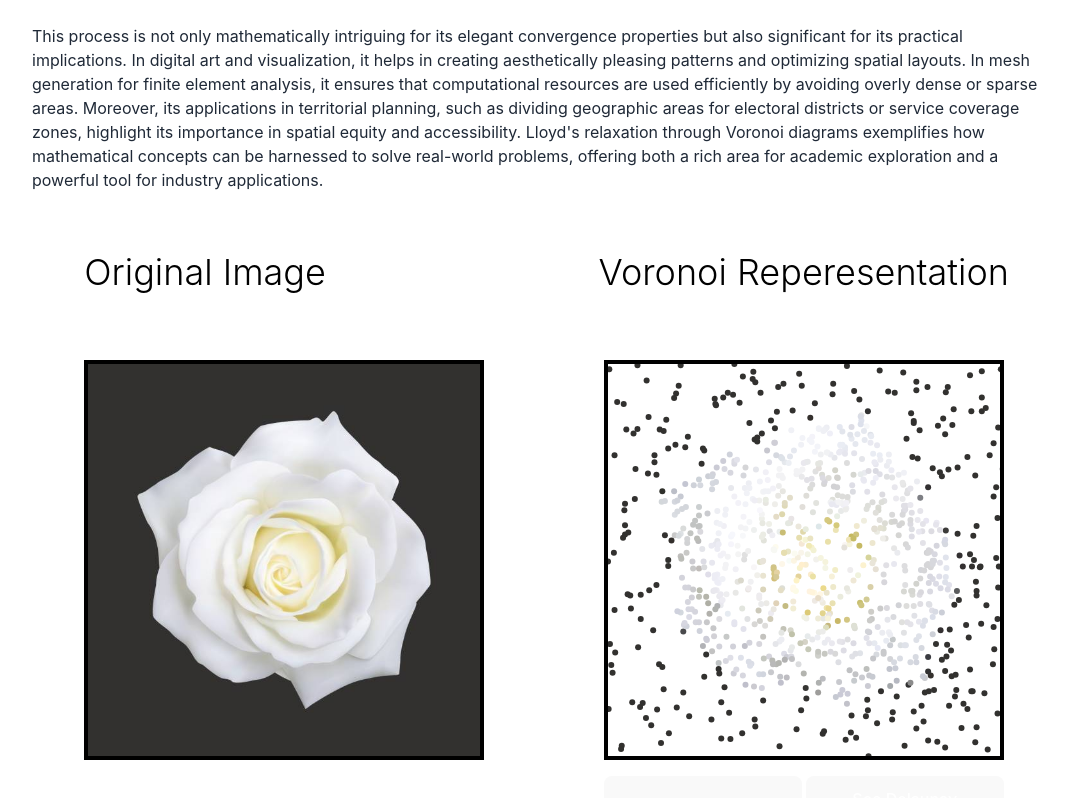
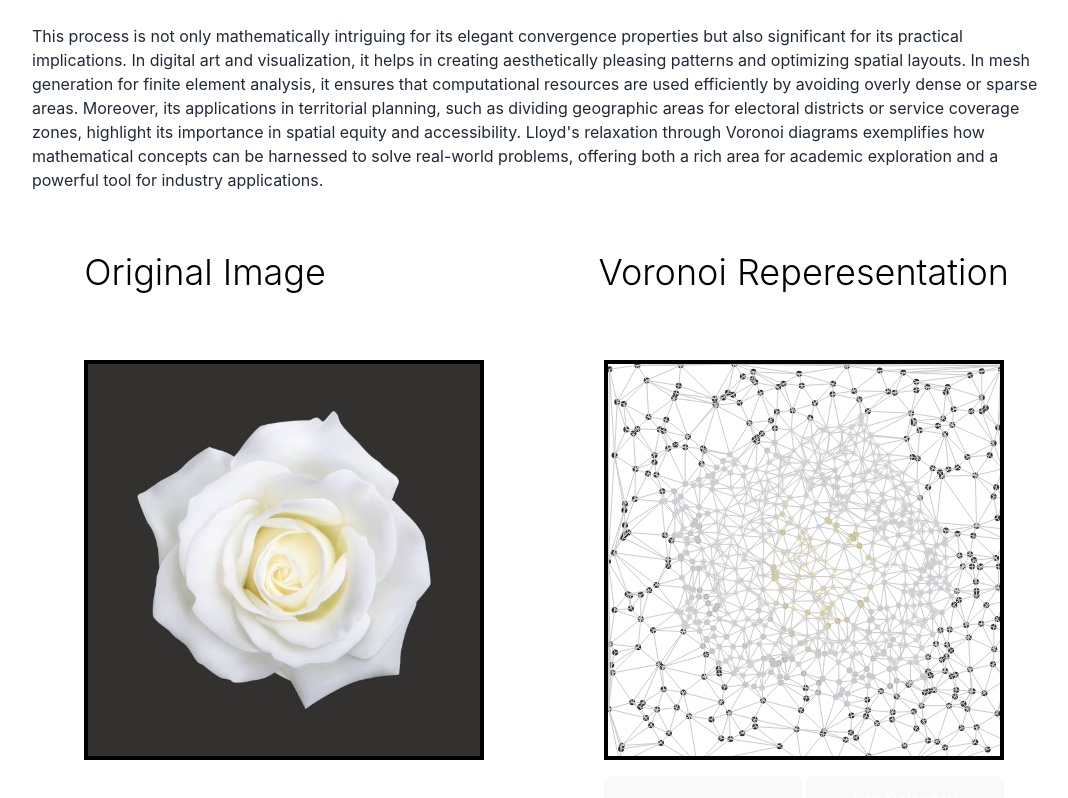
Before and after one commit to Floydbene/Voronoi-Lloyd-relaxation, a React (Vite) app: page / in a window 1280 px wide. Shown: the part 336-1134 px from the top of the page, without its empty margins (96-1164 px from the left). Built offline with nearby package versions, Linux system fonts and the light colour scheme.

Commit message:
fixed recency issue

```diff
--- a/src/Components/D3Graph.jsx
+++ b/src/Components/D3Graph.jsx
@@ -5,7 +5,8 @@ import { useState } from 'react';
 
 const D3GraphWithDelaunay = ({ pixelArray, width, height, imgData }) => {
   const [displayArray, setDisplayArray] = useState(pixelArray);
-  const [which, setWhich] = useState();
+  const [which, setWhich] = useState(null);
+  const [loading, setLoading] = useState(true);
   const svgRef = useRef(null);
   const svgWidth = width; // SVG width
   const svgHeight = height; // SVG height
@@ -46,16 +47,16 @@ const D3GraphWithDelaunay = ({ pixelArray, width, height, imgData }) => {
       svg
         .append('path')
         .attr('d', voronoi.render())
-        .style('stroke', '#666')
+        .style('stroke', '#ccc')
         .style('fill', 'none');
     } else if (which == 'delaunay') {
       svg
         .append('path')
         .attr('d', delaunay.render())
-        .style('stroke', '#666')
+        .style('stroke', '#ccc')
         .style('fill', 'none');
     }
-    reset();
+    setLoading(false);
   }, [displayArray, which]);
 
   const clicky = () => {
@@ -89,10 +90,12 @@ const D3GraphWithDelaunay = ({ pixelArray, width, height, imgData }) => {
     }
     setDisplayArray(relaxedPixels); // Update the state to trigger a re-render
   };
+  useEffect(() => {
+    setWhich('delaunay');
+  }, []);
 
-  // Render points (omitted for brevity, see previous examples)
-  // ...
-
+  if (loading) return <h1>loading...</h1>;
+  else
     return (
       <>
         <div className='canvas'>
```
Lines whose indentation alone changed are shown as unchanged.
